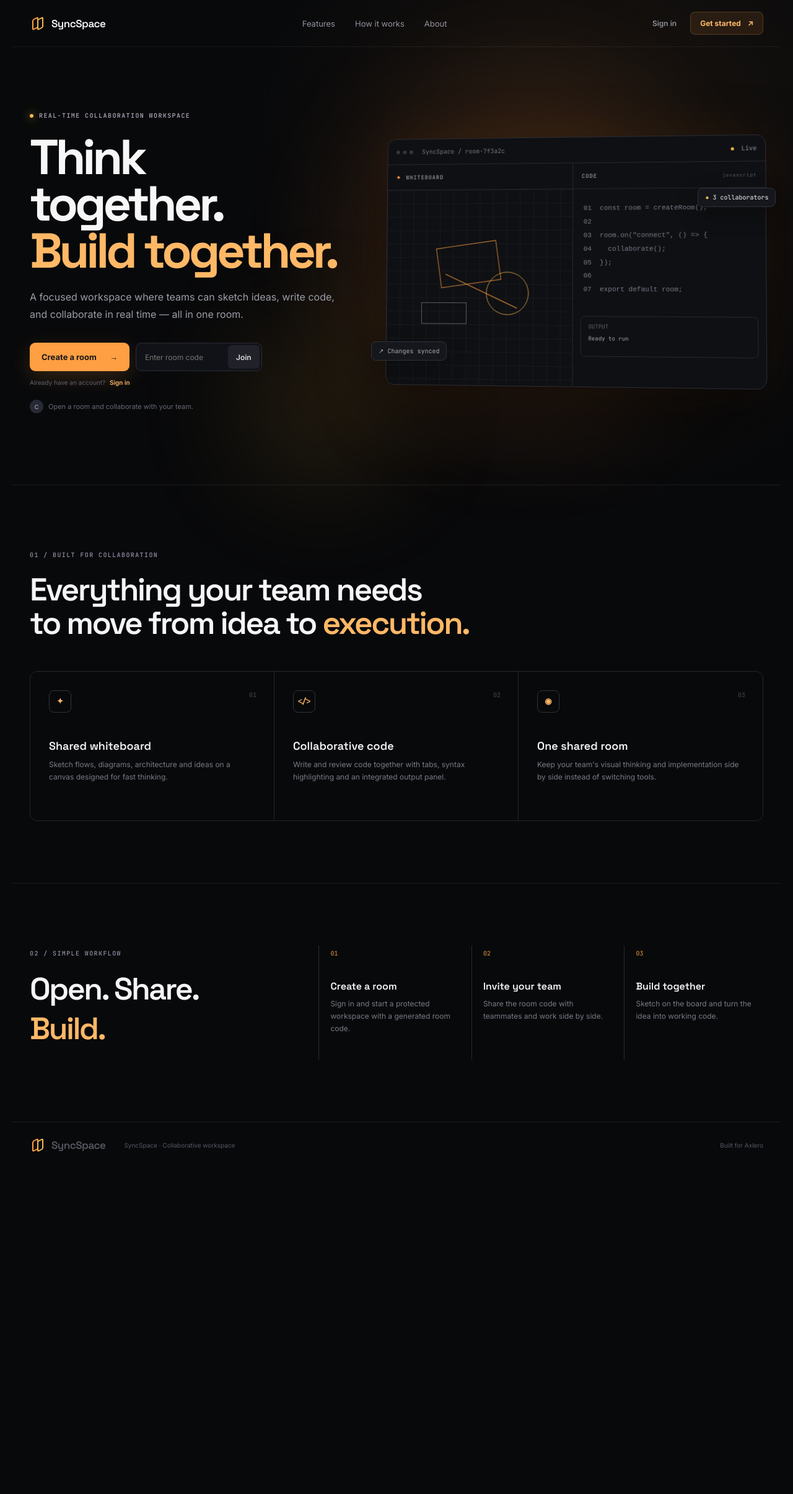
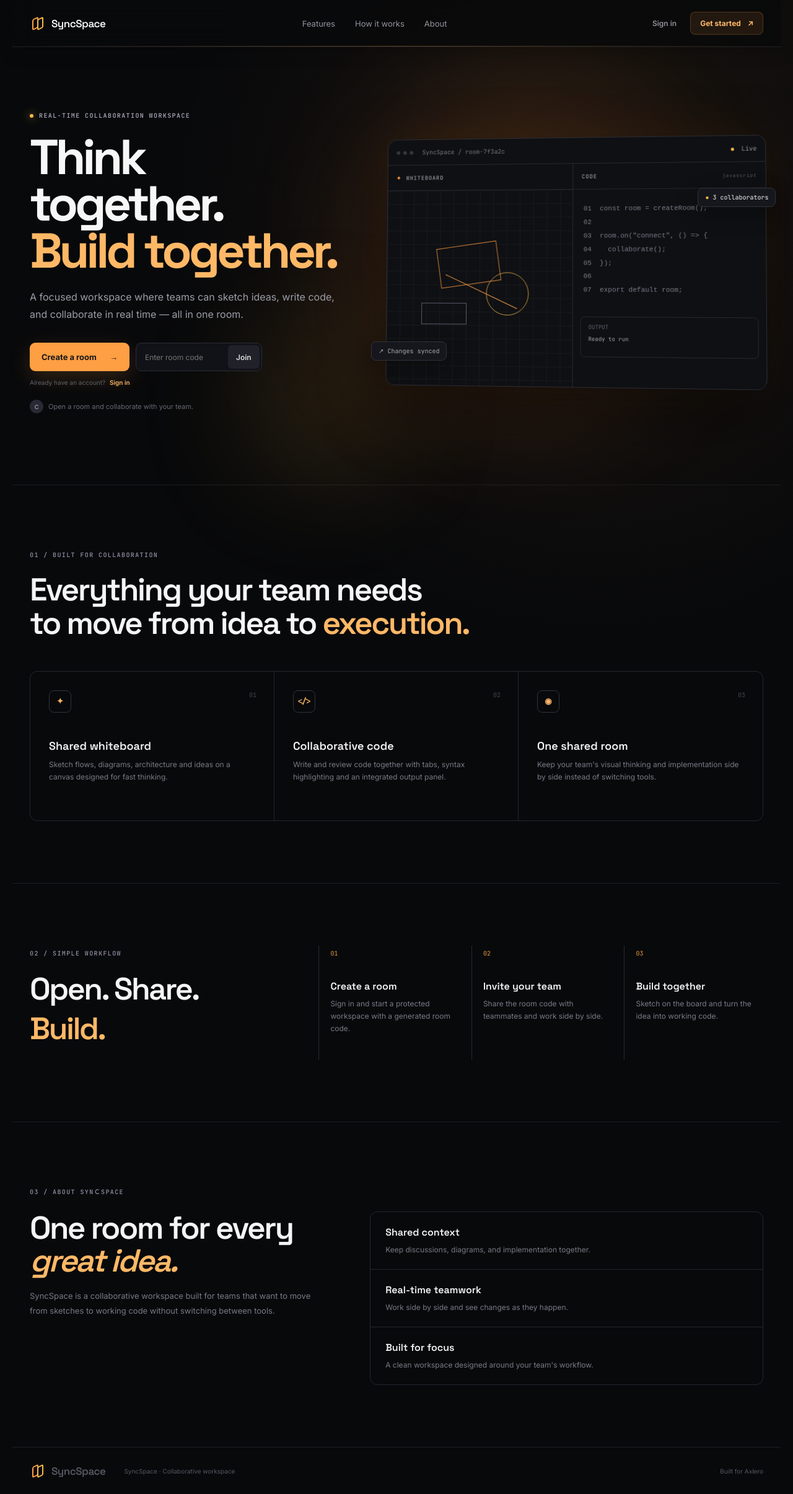
Before and after one commit to maurya0607/SyncSpace-Axlero, a React app in the folder frontend/: page / in a window 1280 px wide. Shown: the whole page at 62% size. Before the commit the page ends 1886 px from the top, so only its background shows below. Built offline with nearby package versions, Linux system fonts and the light colour scheme; no server answers; the HTML template or start-up script is replaced by a standard one.

Commit message:
Fix sticky navbar and improve page navigation

```diff
--- a/frontend/src/App.css
+++ b/frontend/src/App.css
@@ -1 +1 @@
-#root{width:100%;min-height:100vh;margin:0;padding:0}*{box-sizing:border-box}html,body,#root{margin:0;padding:0;width:100%;min-height:100%;background:#08090b}body{overflow:hidden}button,input,textarea,select{font:inherit}button{cursor:pointer}a{color:inherit;text-decoration:none}
+#root{width:100%;min-height:100vh;margin:0;padding:0}*{box-sizing:border-box}html,body,#root{margin:0;padding:0;width:100%;min-height:100%;background:#08090b}body{overflow-y:auto;overflow-x:hidden}button,input,textarea,select{font:inherit}button{cursor:pointer}a{color:inherit;text-decoration:none}
--- a/frontend/src/App.jsx
+++ b/frontend/src/App.jsx
@@ -67,6 +67,17 @@ function App() {
     window.addEventListener("popstate", onPop);
     return () => window.removeEventListener("popstate", onPop);
   }, []);
+
+  // Keep page scrolling behavior isolated by route.
+  useEffect(() => {
+    document.body.classList.toggle("landing-route", route.page === "home");
+    document.body.classList.toggle("room-route", route.page === "room");
+    document.body.classList.toggle("auth-route", route.page === "auth");
+
+    return () => {
+      document.body.classList.remove("landing-route", "room-route", "auth-route");
+    };
+  }, [route.page]);
 
   const navigate = (path, notice = "") => {
     window.history.pushState({}, "", path);
--- a/frontend/src/index.css
+++ b/frontend/src/index.css
@@ -1 +1,27 @@
 *{box-sizing:border-box}html,body,#root{width:100%;min-height:100%;margin:0;padding:0}html{font-family:Inter,system-ui,sans-serif;background:#08090b;color:#f5f5f7}body{min-height:100vh;background:#08090b;color:#f5f5f7}button,input,textarea,select{font:inherit}button{cursor:pointer}img,svg{display:block;max-width:100%}h1,h2,h3,h4,h5,h6,p{margin-top:0}a{color:inherit;text-decoration:none}
+
+/* =========================================================
+   ROUTE-SPECIFIC SCROLLING
+   ========================================================= */
+html {
+  scroll-behavior: smooth;
+}
+
+body.landing-route {
+  overflow-y: auto;
+  overflow-x: hidden;
+  scrollbar-width: none;
+}
+
+body.landing-route::-webkit-scrollbar,
+body.room-route::-webkit-scrollbar,
+body.auth-route::-webkit-scrollbar {
+  display: none;
+  width: 0;
+  height: 0;
+}
+
+body.room-route,
+body.auth-route {
+  overflow: hidden;
+}
--- a/frontend/src/pages/LandingPage.css
+++ b/frontend/src/pages/LandingPage.css
@@ -169,3 +169,113 @@
 .logged-user{color:#c9cbd2;font-size:12px;font-weight:600;max-width:180px;overflow:hidden;text-overflow:ellipsis;white-space:nowrap}
 .landing-notice{max-width:900px;margin:18px auto 0;padding:12px 16px;border:1px solid rgba(255,159,67,.35);border-radius:9px;background:rgba(255,159,67,.08);color:#ffcf9a;font-size:13px}
 @media(max-width:900px){.logged-user{max-width:110px}.landing-notice{margin:14px 18px 0}}
+
+
+/* =========================================================
+   ABOUT SECTION
+   ========================================================= */
+.about-section {
+  max-width: 1240px;
+  margin: 0 auto;
+  padding: 100px 28px;
+  border-top: 1px solid #1b1d22;
+  scroll-margin-top: 92px;
+}
+
+.about-content {
+  display: grid;
+  grid-template-columns: .85fr 1.15fr;
+  gap: 80px;
+  margin-top: 24px;
+}
+
+.about-section h2 {
+  margin: 0 0 18px;
+  font: 600 clamp(34px, 4vw, 54px)/1.05 "Space Grotesk", sans-serif;
+  letter-spacing: -.05em;
+}
+
+.about-section h2 em { color: #ffb866; }
+.about-section p {
+  max-width: 460px;
+  color: #777a84;
+  font-size: 13px;
+  line-height: 1.8;
+}
+
+.about-points {
+  display: grid;
+  gap: 0;
+  border: 1px solid #24262d;
+  border-radius: 12px;
+  overflow: hidden;
+}
+
+.about-points > div {
+  display: grid;
+  gap: 8px;
+  padding: 22px 24px;
+  border-bottom: 1px solid #24262d;
+}
+.about-points > div:last-child { border-bottom: 0; }
+.about-points strong { font: 600 16px "Space Grotesk", sans-serif; color: #f4f4f6; }
+.about-points span { color: #777a84; font-size: 12px; line-height: 1.6; }
+
+@media (max-width: 900px) {
+  .about-content { grid-template-columns: 1fr; gap: 30px; }
+}
+
+@media (max-width: 560px) {
+  .about-section { padding-left: 18px; padding-right: 18px; }
+}
+
+/* Hide the landing scrollbar while preserving mouse-wheel/touch scrolling. */
+.landing-page {
+  min-height: 100%;
+  overflow-x: clip;
+  scrollbar-width: none;
+}
+.landing-page::-webkit-scrollbar { display: none; width: 0; height: 0; }
+
+/* =========================================================
+   STICKY GLASSMORPHIC LANDING NAVBAR
+   Keeps the navbar visible while scrolling through the page.
+   ========================================================= */
+.landing-page {
+  /* Do not use overflow:hidden here; it can prevent sticky positioning
+     and stop the document from scrolling normally. */
+  overflow-y: visible;
+  overflow-x: clip;
+}
+
+.landing-nav {
+  position: sticky;
+  top: 0;
+  z-index: 1000;
+  isolation: isolate;
+  background: rgba(8, 9, 11, 0.78);
+  border-bottom: 1px solid rgba(255, 255, 255, 0.10);
+  -webkit-backdrop-filter: blur(18px) saturate(140%);
+  backdrop-filter: blur(18px) saturate(140%);
+  box-shadow: 0 8px 28px rgba(0, 0, 0, 0.18);
+}
+
+.landing-nav::after {
+  content: "";
+  position: absolute;
+  inset: auto 0 0;
+  height: 1px;
+  background: linear-gradient(
+    90deg,
+    transparent,
+    rgba(255, 159, 67, 0.35),
+    transparent
+  );
+  pointer-events: none;
+}
+
+@media (prefers-reduced-motion: reduce) {
+  .landing-nav {
+    animation: none;
+  }
+}
--- a/frontend/src/pages/LandingPage.jsx
+++ b/frontend/src/pages/LandingPage.jsx
@@ -55,7 +55,7 @@ function LandingPage({
       {notice && <div className="landing-notice" role="status">{notice}</div>}
 
       <main>
-        <section className="hero" id="about">
+        <section className="hero" id="home">
           <div className="hero-glow hero-glow-one" />
           <div className="hero-glow hero-glow-two" />
           <div className="hero-copy">
@@ -93,6 +93,20 @@ function LandingPage({
         </section>
         <section className="feature-section" id="features"><div className="section-heading"><span>01 / BUILT FOR COLLABORATION</span><h2>Everything your team needs<br />to move from idea to <em>execution.</em></h2></div><div className="feature-grid"><article><div className="feature-icon">✦</div><span className="feature-no">01</span><h3>Shared whiteboard</h3><p>Sketch flows, diagrams, architecture and ideas on a canvas designed for fast thinking.</p></article><article><div className="feature-icon">{`</>`}</div><span className="feature-no">02</span><h3>Collaborative code</h3><p>Write and review code together with tabs, syntax highlighting and an integrated output panel.</p></article><article><div className="feature-icon">◉</div><span className="feature-no">03</span><h3>One shared room</h3><p>Keep your team's visual thinking and implementation side by side instead of switching tools.</p></article></div></section>
         <section className="workflow-section" id="workflow"><div><span className="section-kicker">02 / SIMPLE WORKFLOW</span><h2>Open. Share. <em>Build.</em></h2></div><div className="steps"><div><span>01</span><h3>Create a room</h3><p>Sign in and start a protected workspace with a generated room code.</p></div><div><span>02</span><h3>Invite your team</h3><p>Share the room code with teammates and work side by side.</p></div><div><span>03</span><h3>Build together</h3><p>Sketch on the board and turn the idea into working code.</p></div></div></section>
+        <section className="about-section" id="about">
+          <span className="section-kicker">03 / ABOUT SYNＣSPACE</span>
+          <div className="about-content">
+            <div>
+              <h2>One room for every <em>great idea.</em></h2>
+              <p>SyncSpace is a collaborative workspace built for teams that want to move from sketches to working code without switching between tools.</p>
+            </div>
+            <div className="about-points">
+              <div><strong>Shared context</strong><span>Keep discussions, diagrams, and implementation together.</span></div>
+              <div><strong>Real-time teamwork</strong><span>Work side by side and see changes as they happen.</span></div>
+              <div><strong>Built for focus</strong><span>A clean workspace designed around your team's workflow.</span></div>
+            </div>
+          </div>
+        </section>
       </main>
       <footer className="landing-footer"><Logo /><span>SyncSpace · Collaborative workspace</span><span>Built for Axlero</span></footer>
     </div>
--- a/frontend/src/pages/RoomPage.css
+++ b/frontend/src/pages/RoomPage.css
@@ -162,3 +162,22 @@
 .room-logout{border:1px solid #30343c;border-radius:7px;background:#15181d;color:#aeb2bc;padding:7px 9px;font-size:10px}
 .room-logout:hover{border-color:rgba(255,159,67,.4);color:#ffb866;background:rgba(255,159,67,.08)}
 @media(max-width:760px){.room-user{display:none}}
+
+
+/* =========================================================
+   HIDDEN ROOM SCROLLBARS
+   ========================================================= */
+.room-page,
+.room-main,
+.room-main .workspace-content {
+  scrollbar-width: none;
+  -ms-overflow-style: none;
+}
+
+.room-page::-webkit-scrollbar,
+.room-main::-webkit-scrollbar,
+.room-main .workspace-content::-webkit-scrollbar {
+  display: none;
+  width: 0;
+  height: 0;
+}
```
